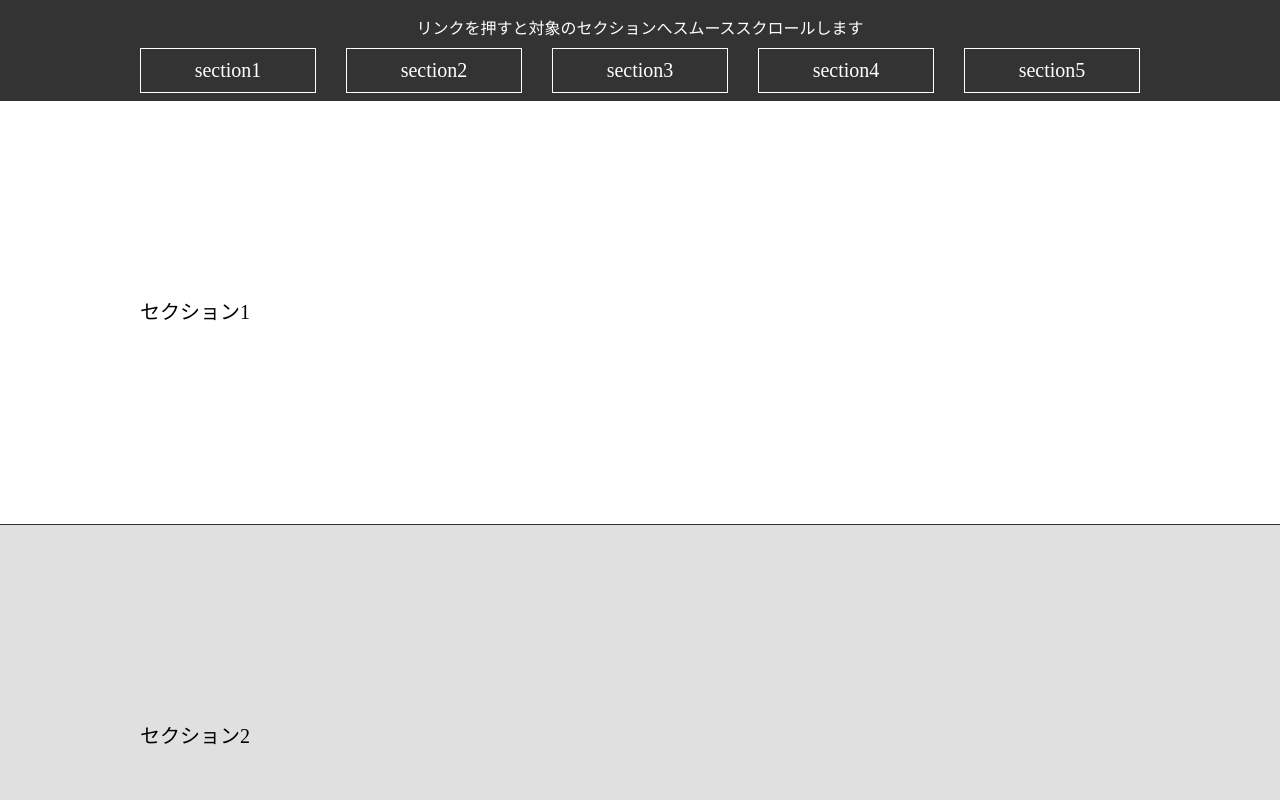
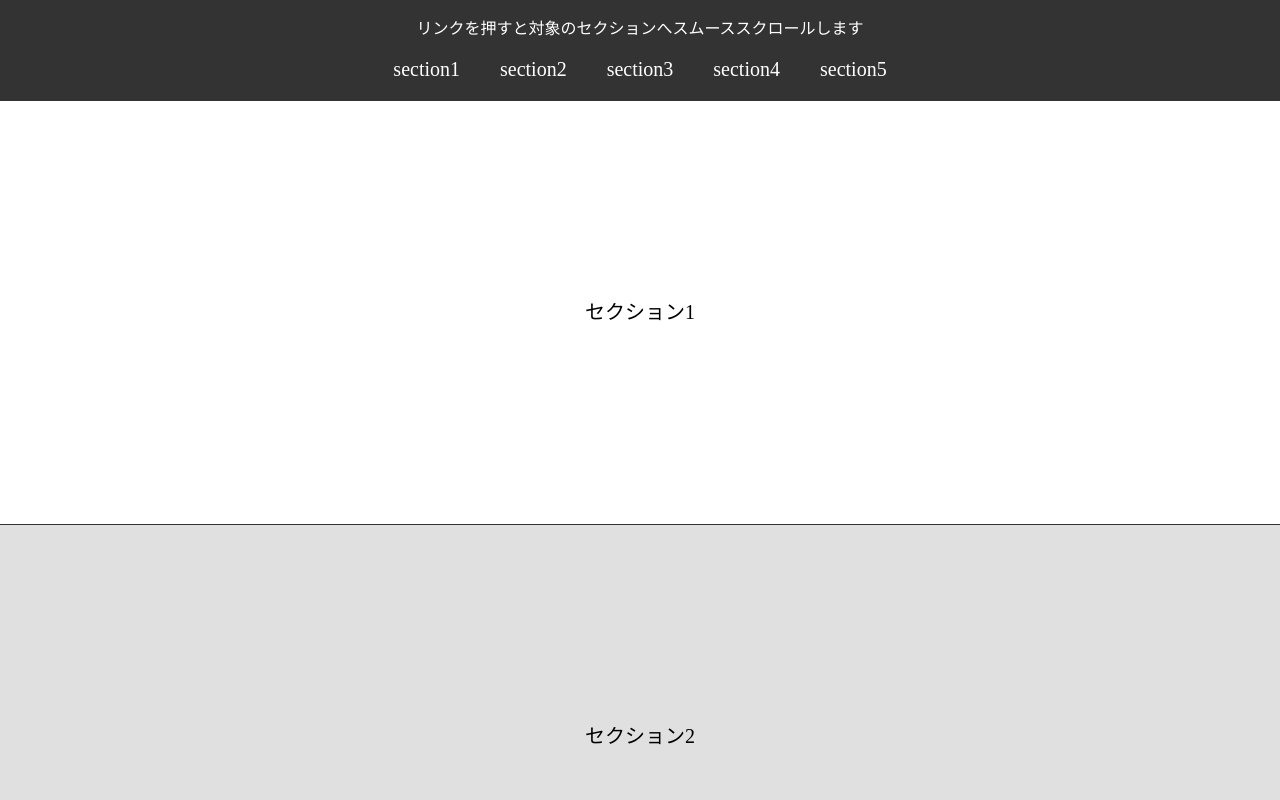
Before and after one commit to sae-github/floating-item-smooth-scroll, a plain HTML site: page index.html in a window 1280 px wide. Shown: the top 800 px of the page. Drawn offline with Linux system fonts and the light colour scheme.

Commit message:
[fix] style.css index.html

```diff
--- a/index.html
+++ b/index.html
@@ -1,5 +1,5 @@
 <!DOCTYPE html>
-<html lang="js">
+<html lang="ja">
 
 <head>
   <meta charset="UTF-8">
--- a/src/style.css
+++ b/src/style.css
@@ -27,9 +27,6 @@
 
 .p-header__item {
   font-size: 20px;
-  width: 20%;
-  max-width: 100%;
-  border: 1px solid #FFF;
 }
 
 .p-section1 {
@@ -38,7 +35,7 @@
 
 
 .p-header__item:not(:last-child) {
-  margin-right: 30px;
+  margin-right: 20px;
 }
 
 
@@ -59,6 +56,7 @@
 .l-section {
   padding: 200px 0;
   border-top: 1px solid #333;
+  text-align: center;
 }
 
 .p-section__title {
```
